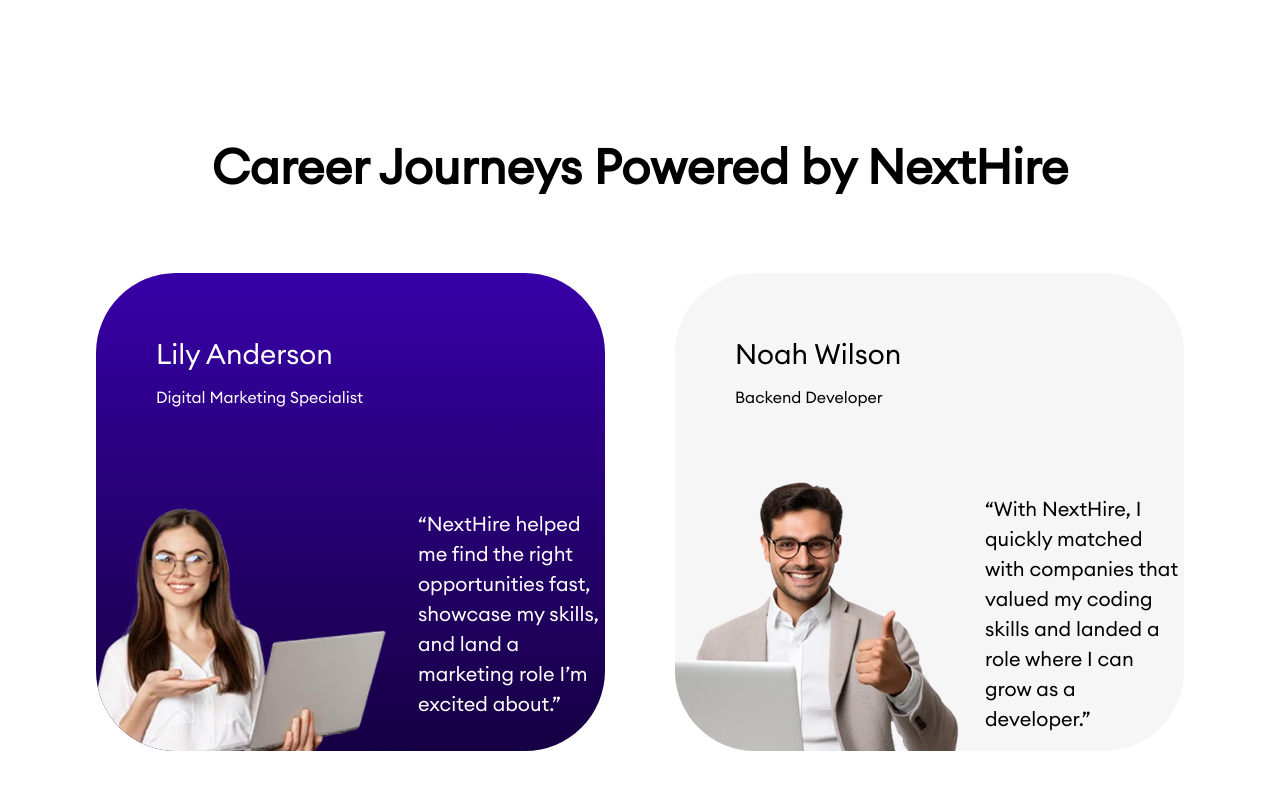
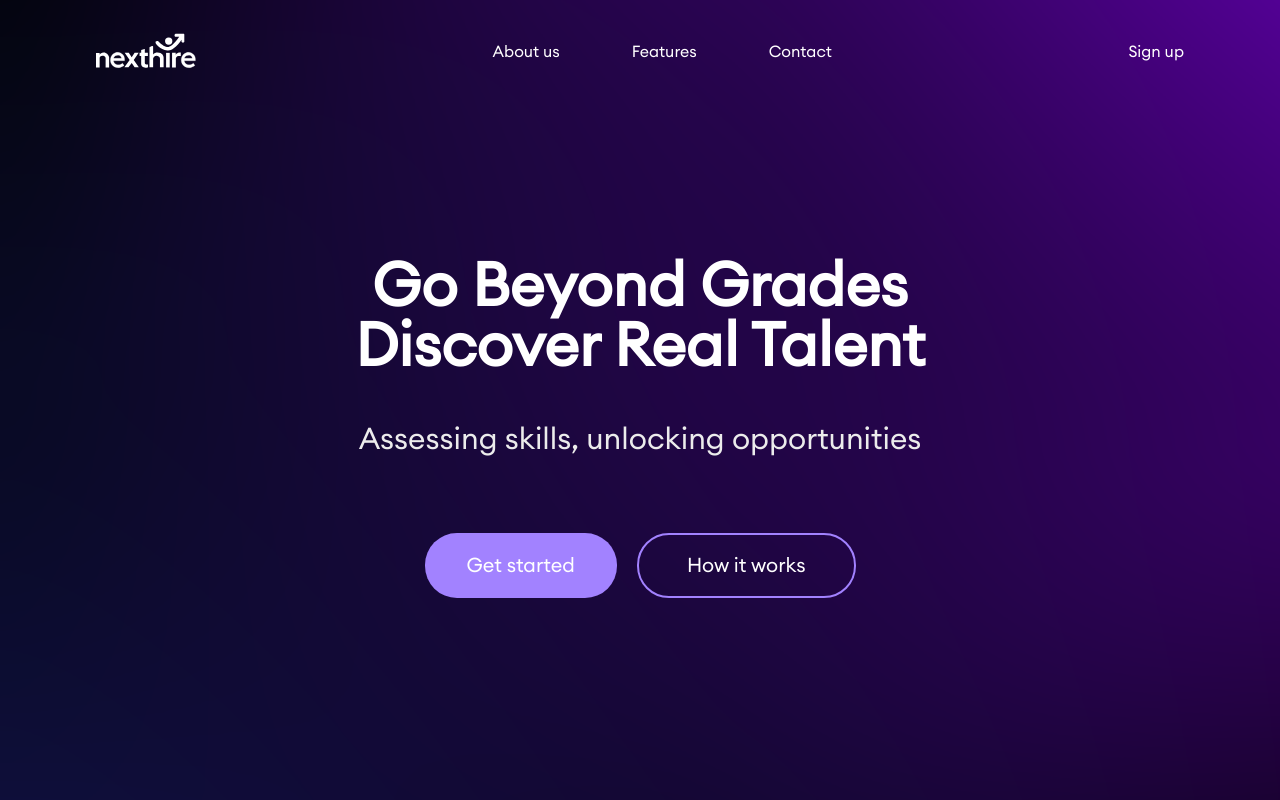
Before and after one commit to YusifValiyev/nexthire, a React (Vite) app: page / in a window 1280 px wide. Shown: the top 800 px of the page. Built offline with nearby package versions, Linux system fonts and the light colour scheme.

Commit message:
Added vercel.json

```diff
--- a/src/App.jsx
+++ b/src/App.jsx
@@ -10,14 +10,14 @@ import Footer from "./components/layout/Footer";
 function App() {
     return (
         <>
-            {/* <Navbar />
+            <Navbar />
             <DiscoverSection />
             <SkillSection />
             <HiringSection />
             <EmpowerSection />
-            <TextSection /> */}
+            <TextSection />
             <CareerSection />
-            {/* <Footer /> */}
+            <Footer />
         </>
     );
 }
```
